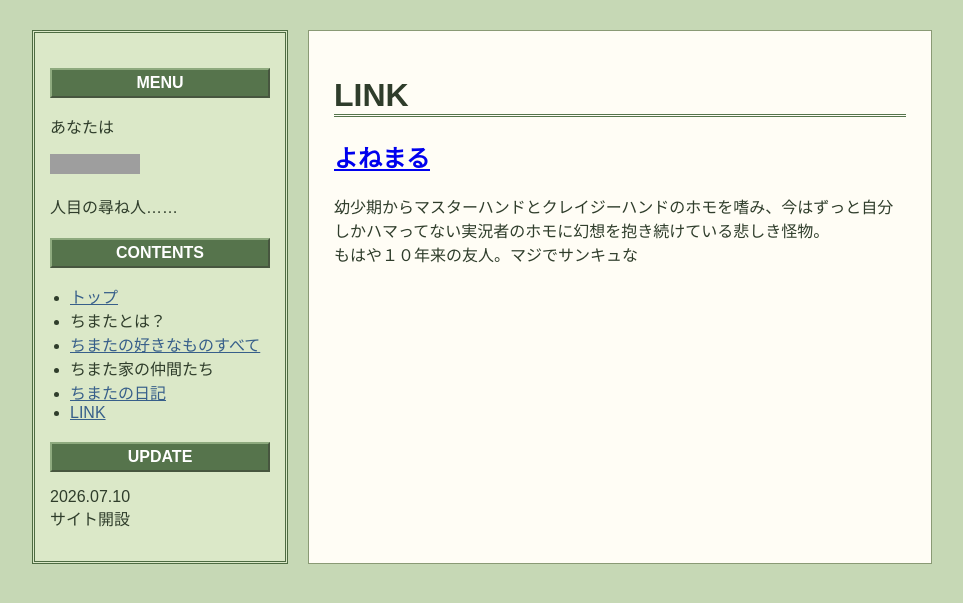
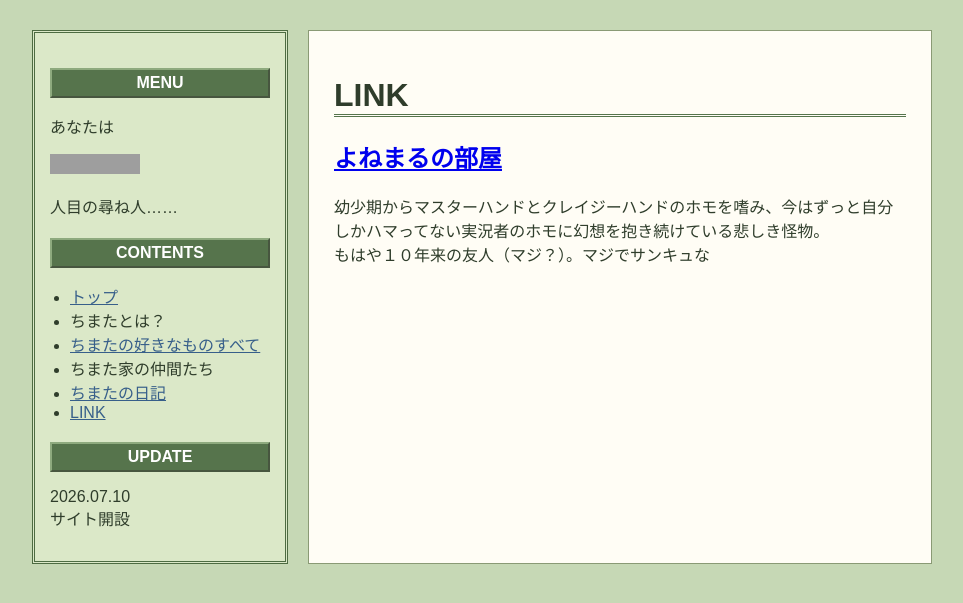
Before and after one commit to chimata-lab/chimata-lab.github.io, a Jekyll site: the page built from link.html, in a window 1280 px wide. Shown: the top 603 px of the page, without its empty margins (158-1121 px from the left). Built offline with Jekyll 4.4.1, drawn with Linux system fonts in a browser that asks for light colours; grey boxes are pictures that could not be loaded.

Commit message:
リンク編集

```diff
--- /dev/null
+++ b/gemfile
@@ -0,0 +1,3 @@
+source "https://rubygems.org"
+
+gem "github-pages", group: :jekyll_plugins
--- a/link.html
+++ b/link.html
@@ -9,13 +9,13 @@ title: LINK
 
     <h2>
         <a href="http://www.siberia53.shop/index.html">
-            よねまる
+            よねまるの部屋
         </a>
     </h2>
 
     <p>
         幼少期からマスターハンドとクレイジーハンドのホモを嗜み、今はずっと自分しかハマってない実況者のホモに幻想を抱き続けている悲しき怪物。<br>
-        もはや１０年来の友人。マジでサンキュな
+        もはや１０年来の友人（マジ？）。マジでサンキュな
     </p>
 
 </div>
```
Also changed, not shown: gemfile.lock (added), 9 other files.
